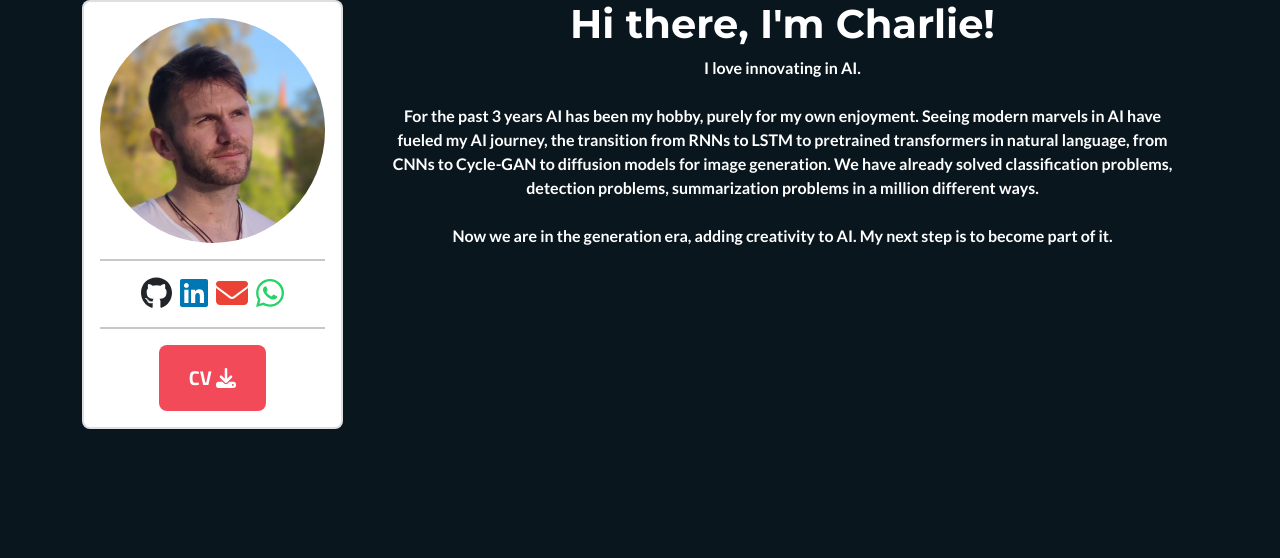
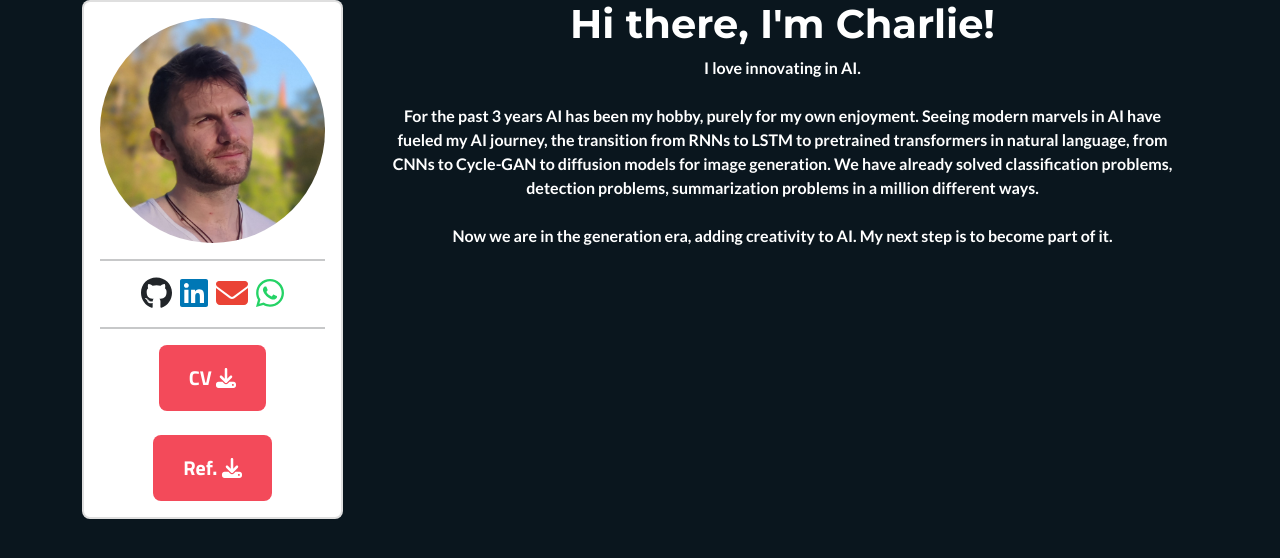
Before and after one commit to Charlie-Bell/Django-K8S, a Django app: page / in a window 1280 px wide. Shown: the part 128-686 px from the top of the page. Run offline with Django 3.2, Linux system fonts and the light colour scheme; some libraries are stand-ins or nearby versions.

Commit message:
Added reference.

```diff
--- a/web/django_k8s/templates/index.html
+++ b/web/django_k8s/templates/index.html
@@ -25,9 +25,17 @@
                     </div>
                     <hr>
                     <div class="col">
-                        <a href={% static 'theme/assets/CV.pdf' %} download>
-                            <button class="btn cb-bg-primary btn-xl text-white" id="downloadCV" type="download">CV <i class="fa fa-download fa-1x text-white"></i></button>
-                        </a>
+                        <div class="row">
+                            <a href={% static 'theme/assets/CV.pdf' %} download>
+                                <button class="btn cb-bg-primary btn-xl text-white" id="downloadCV" type="download">CV <i class="fa fa-download fa-1x text-white"></i></button>
+                            </a>
+                        </div>
+                        <br>
+                        <div class="row">
+                            <a href={% static 'theme/assets/Zeugnis.pdf' %} download>
+                                <button class="btn cb-bg-primary btn-xl text-white" id="downloadZeugnis" type="download">Ref. <i class="fa fa-download fa-1x text-white"></i></button>
+                            </a>
+                        </div>
                     </div>
                 </div>
                 <br>
```
Also changed, not shown: 4 other files.
